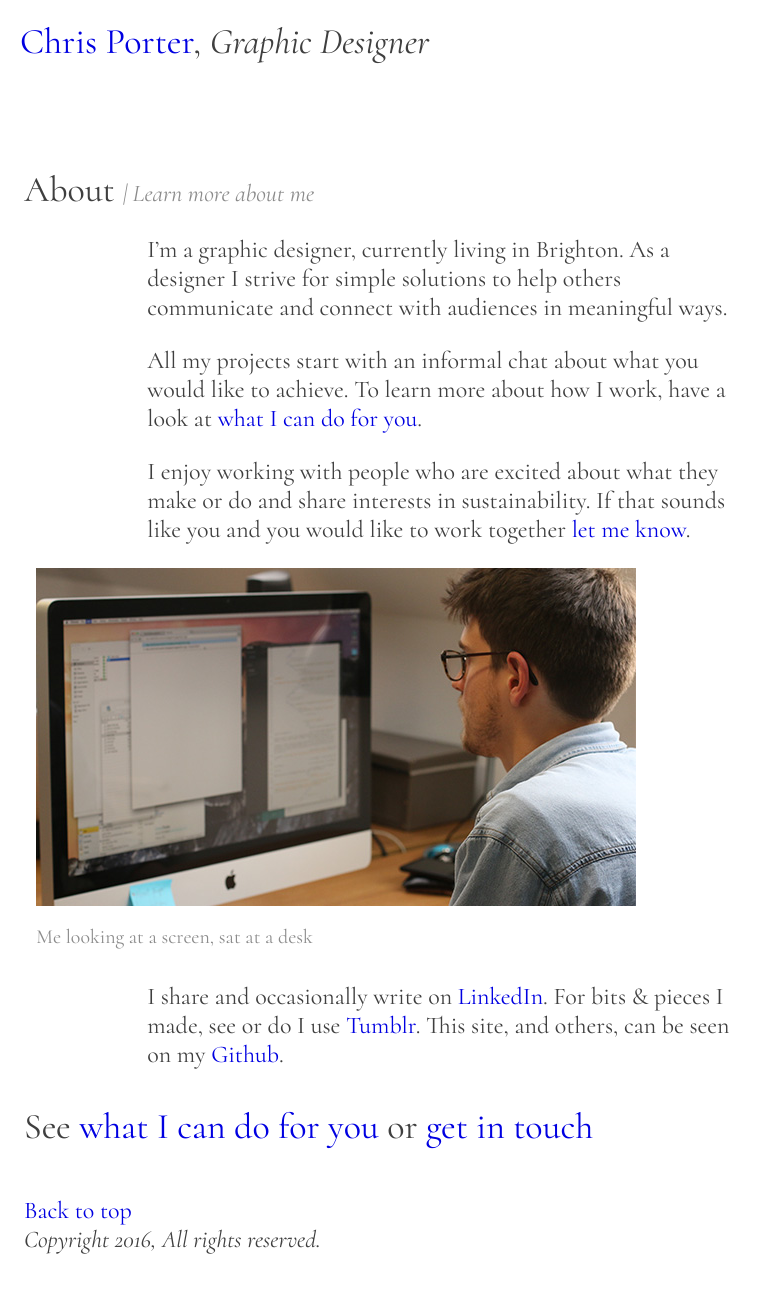
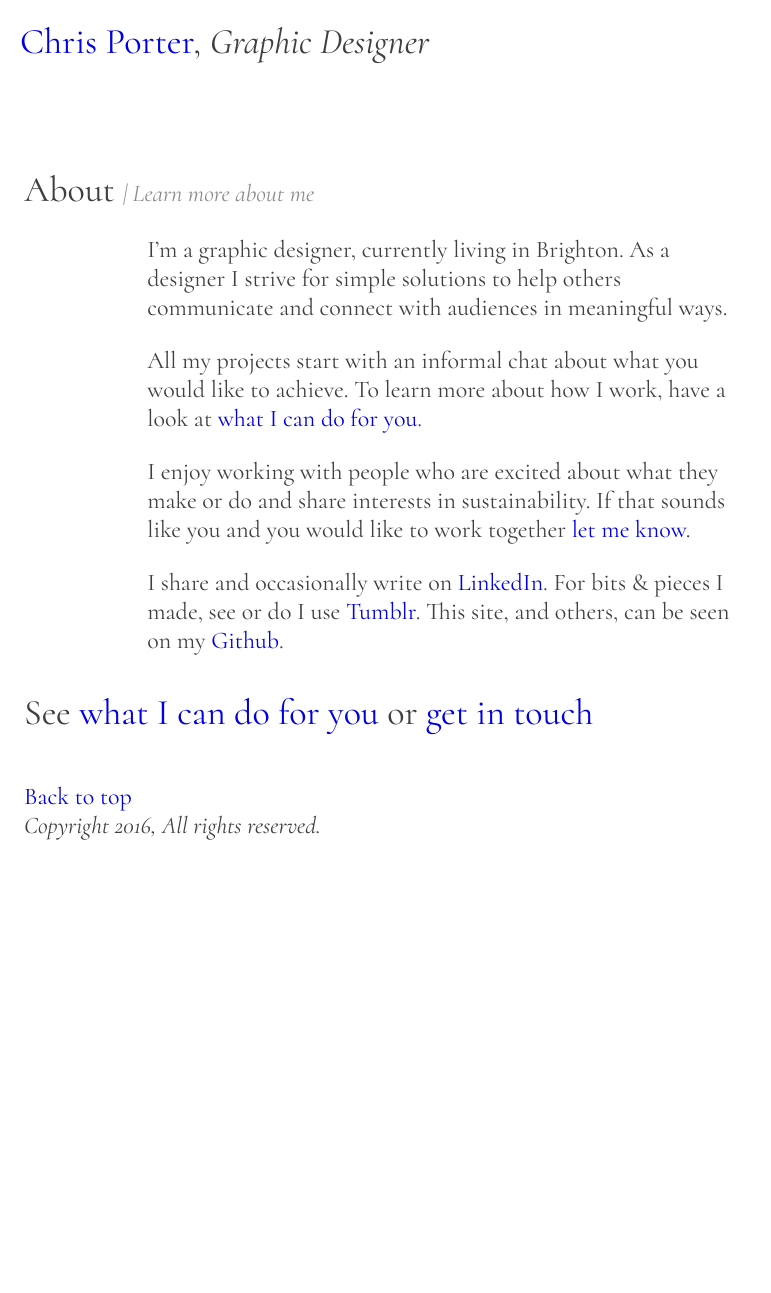
Before and after one commit to thisiscap/personal-website, a Jekyll site: the page built from about/index.html, in a window 1280 px wide and 1398 px high. Shown: the top 1293 px of the window, without its empty margins (0-771 px from the left). Built offline with Jekyll 4.4.1, drawn with Linux system fonts in a browser that asks for light colours.

Commit message:
Update index.html

```diff
--- a/about/index.html
+++ b/about/index.html
@@ -8,8 +8,6 @@ layout: page
     <p>I’m a graphic designer, currently living in Brighton. As a designer I strive for simple solutions to help others communicate and connect with audiences in meaningful ways.</p>
     <p>All my projects start with an informal chat about what you would like to achieve. To learn more about how I work, have a look at <a href="/services">what I can do for you</a>.</p>
     <p>I enjoy working with people who are excited about what they make or do and share interests in sustainability. If that sounds like you and you would like to work together <a href="mailto:hello@christopherporter.co.uk">let me know</a>.</p>
-    <img src="../assets/img/content-demo.jpg">
-    <h5 class="caption">Me looking at a screen, sat at a desk</h5>
     <p>I share and occasionally write on <a href="https://uk.linkedin.com/in/chrisporterdesigner">LinkedIn</a>. For bits &amp; pieces I made, see or do I use <a href="https://chrisporters.tumblr.com">Tumblr</a>. This site, and others, can be seen on my <a href="https://github.com/thisiscap">Github</a>.</p>
 </section>
 <section class="links">
```
